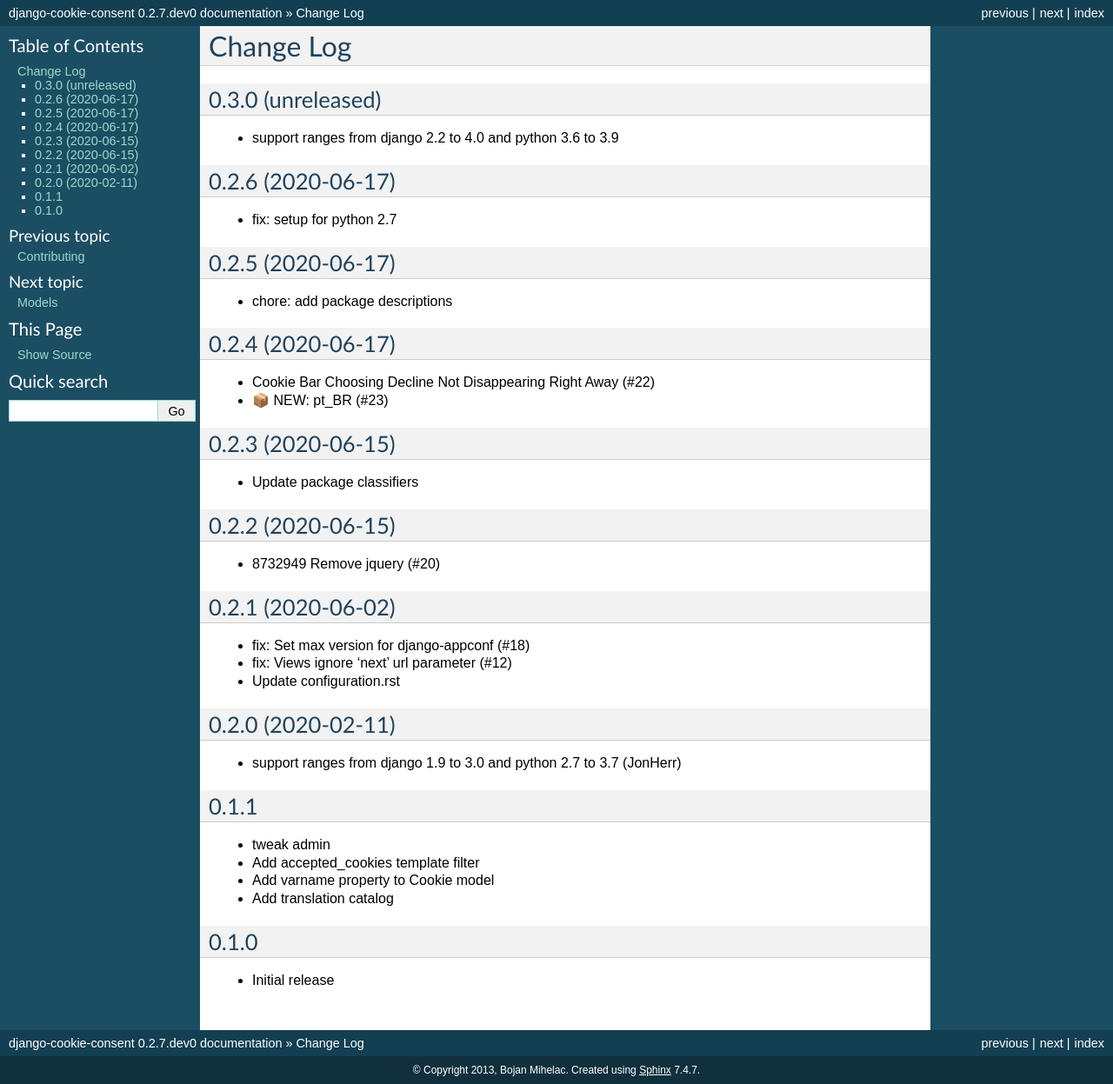
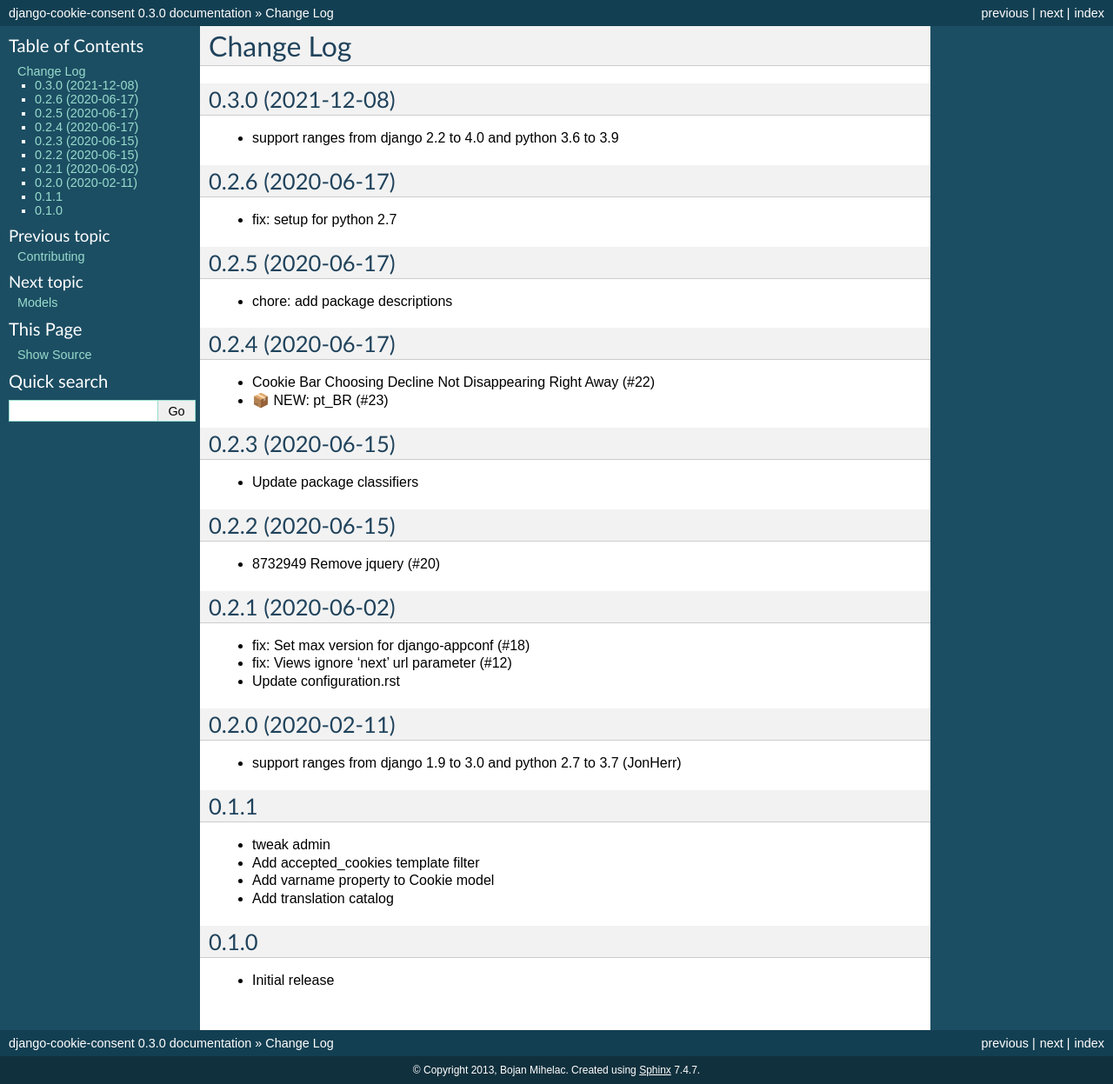
Before and after one commit to jazzband/django-cookie-consent, a Sphinx documentation site: the page built from docs/changelog.rst, in a window 1280 px wide. Shown: the whole page at 87% size. Built offline with Sphinx 7.4.7, drawn with Linux system fonts in a browser that asks for light colours; the version number is read from the project's files by our own code.

Commit message:
Preparing release 0.3.0

```diff
--- a/docs/changelog.rst
+++ b/docs/changelog.rst
@@ -2,7 +2,7 @@
 Change Log
 ===========
 
-0.3.0 (unreleased)
+0.3.0 (2021-12-08)
 ------------------
 
 * support ranges from django 2.2 to 4.0 and python 3.6 to 3.9
--- a/setup.py
+++ b/setup.py
@@ -2,7 +2,7 @@
 from setuptools import find_packages
 
 
-version = '0.2.7.dev0'
+version = '0.3.0'
 
 CLASSIFIERS = [
     'Framework :: Django',
```
